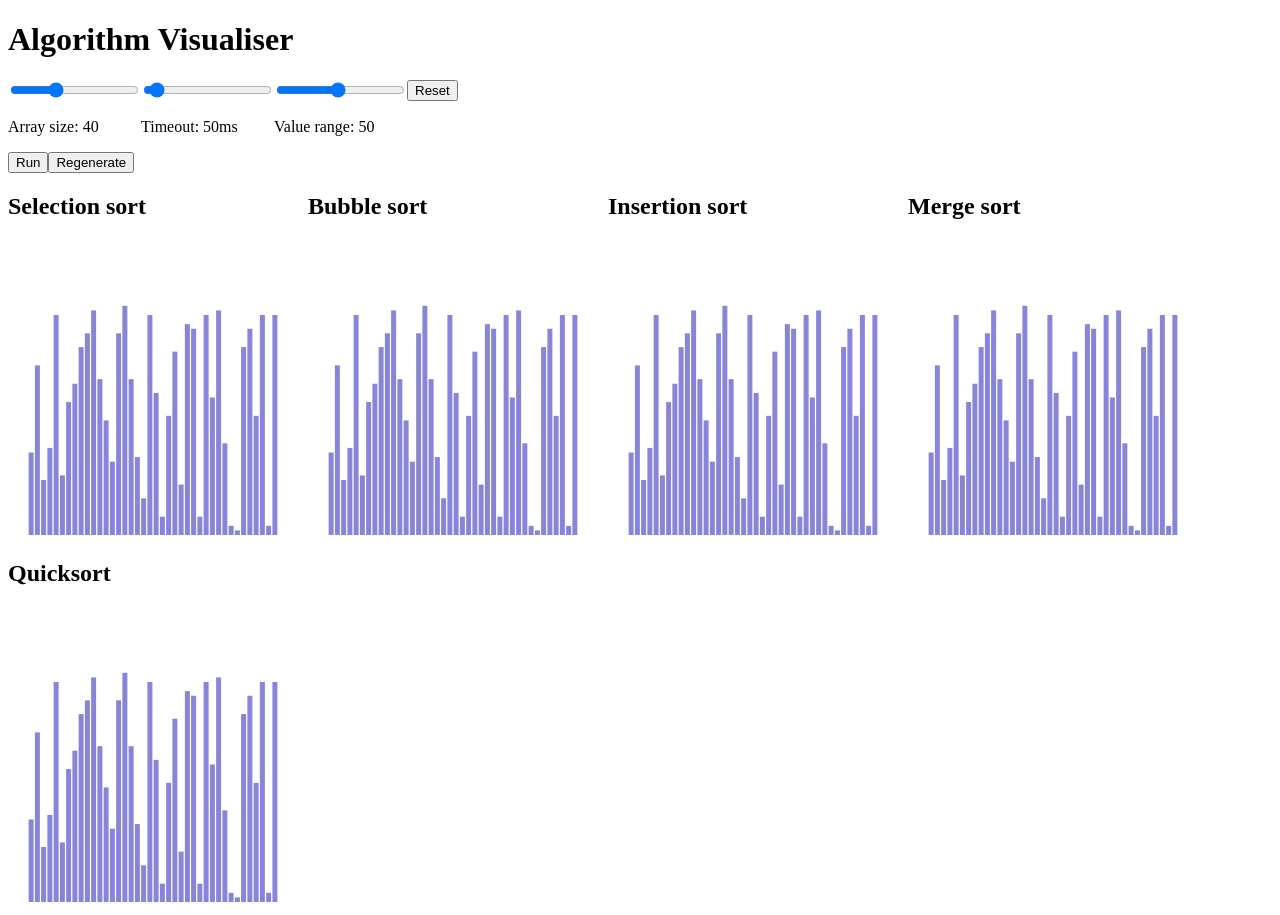
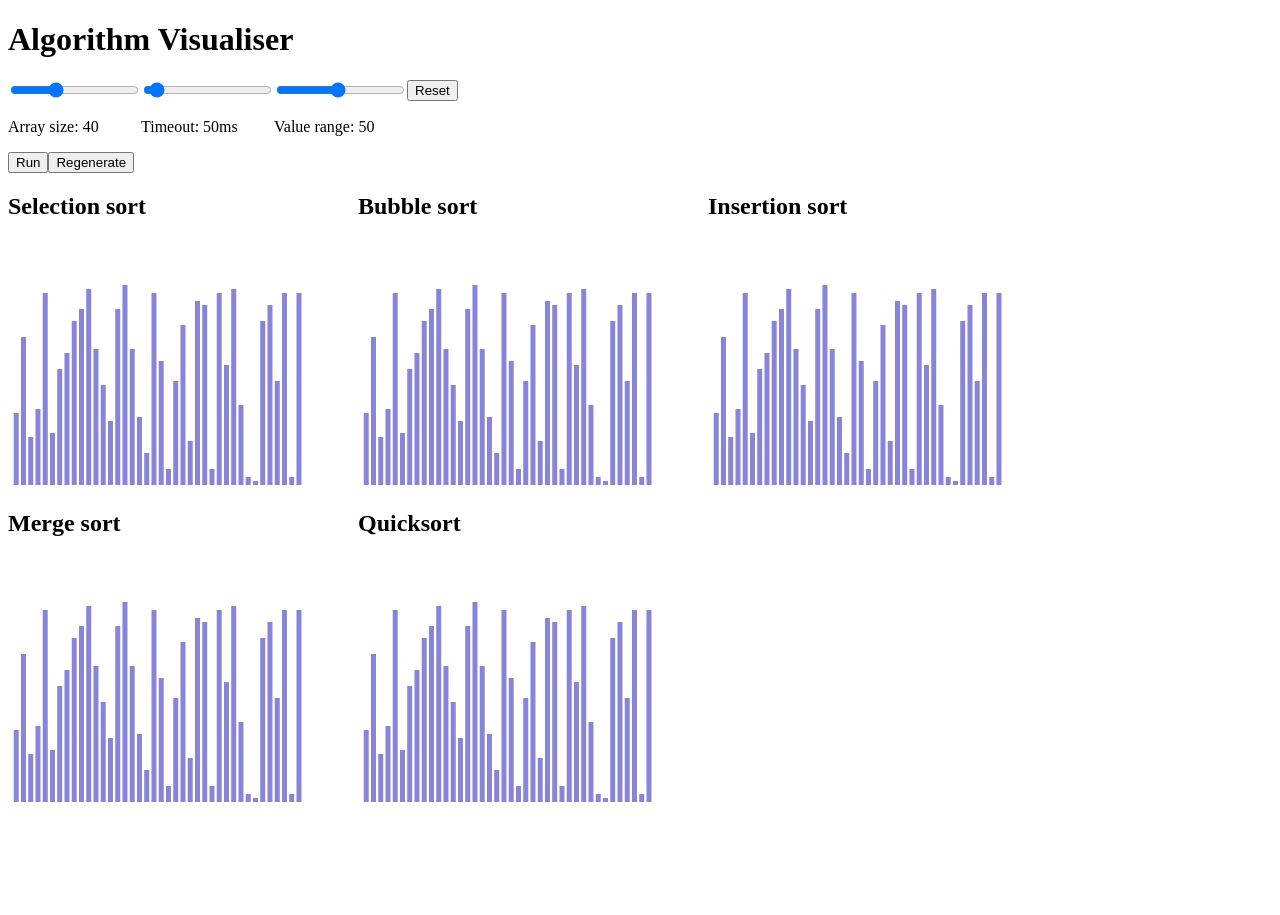
Before and after one commit to zoltan-antal/algorithm-visualiser, a React (Vite) app: page / in a window 1280 px wide. After the commit the page ends 815 px from the top, so only its background shows below. Built offline with nearby package versions, Linux system fonts and the light colour scheme.

Commit message:
Adjust arrangement and simplify bar chart syntax

```diff
--- a/src/App.tsx
+++ b/src/App.tsx
@@ -135,7 +135,7 @@ function App() {
           Regenerate
         </button>
       </div>
-      <div style={{ display: 'flex', flexWrap: 'wrap' }}>
+      <div style={{ display: 'flex', flexWrap: 'wrap', columnGap: 50 }}>
         <div>
           <h2>Selection sort</h2>
           <BarChart data={algorithmStates.selectionSort} />
--- a/src/components/BarChart.tsx
+++ b/src/components/BarChart.tsx
@@ -17,12 +17,11 @@ const BarChartComponent = ({ data }: any) => {
   return (
     <BarChart
       width={300}
-      height={300}
-      data={data.array.map((value: any, index: any) => ({
-        index: index + 1,
+      height={250}
+      data={data.array.map((value: number, index: number) => ({
+        index,
         value,
       }))}
-      margin={{ top: 20, right: 30, left: 20, bottom: 5 }}
     >
       <Bar dataKey="value" shape={renderCustomBar} />
     </BarChart>
```
